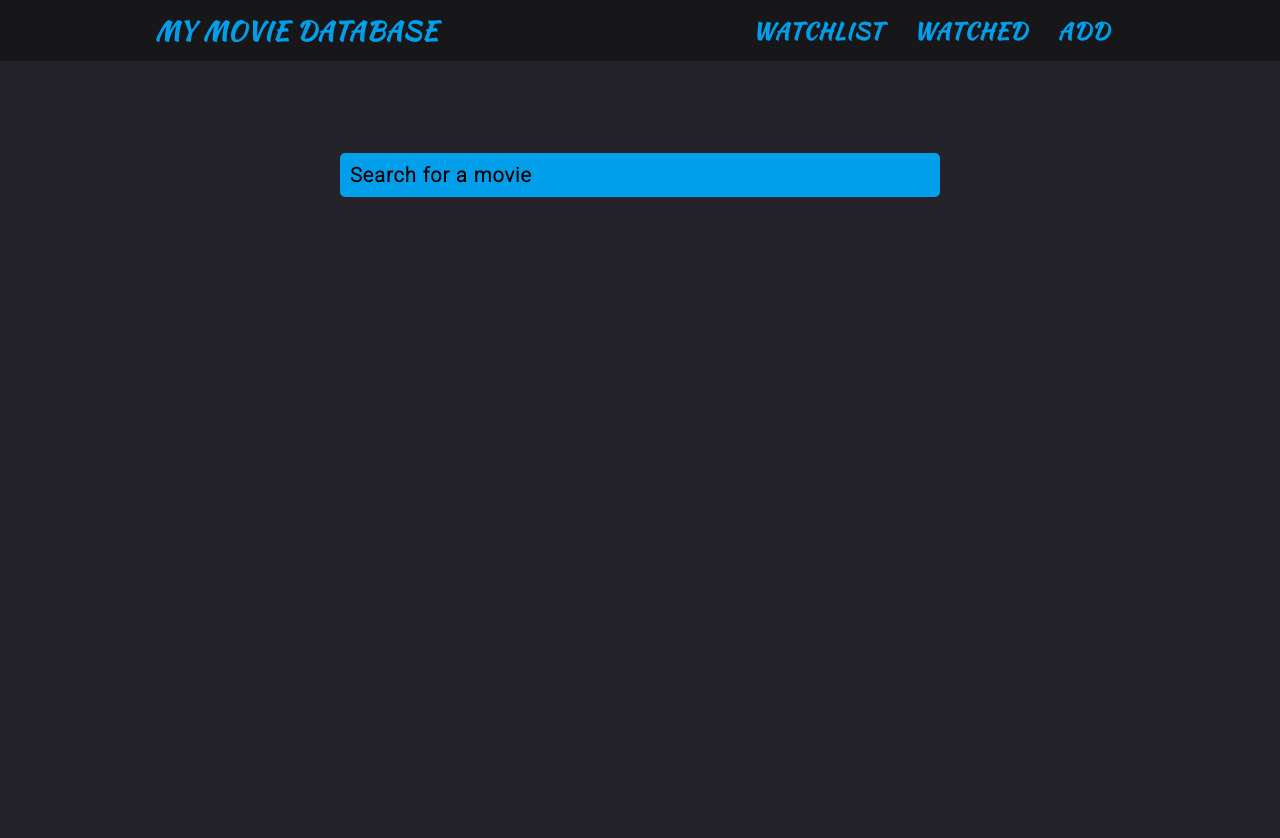
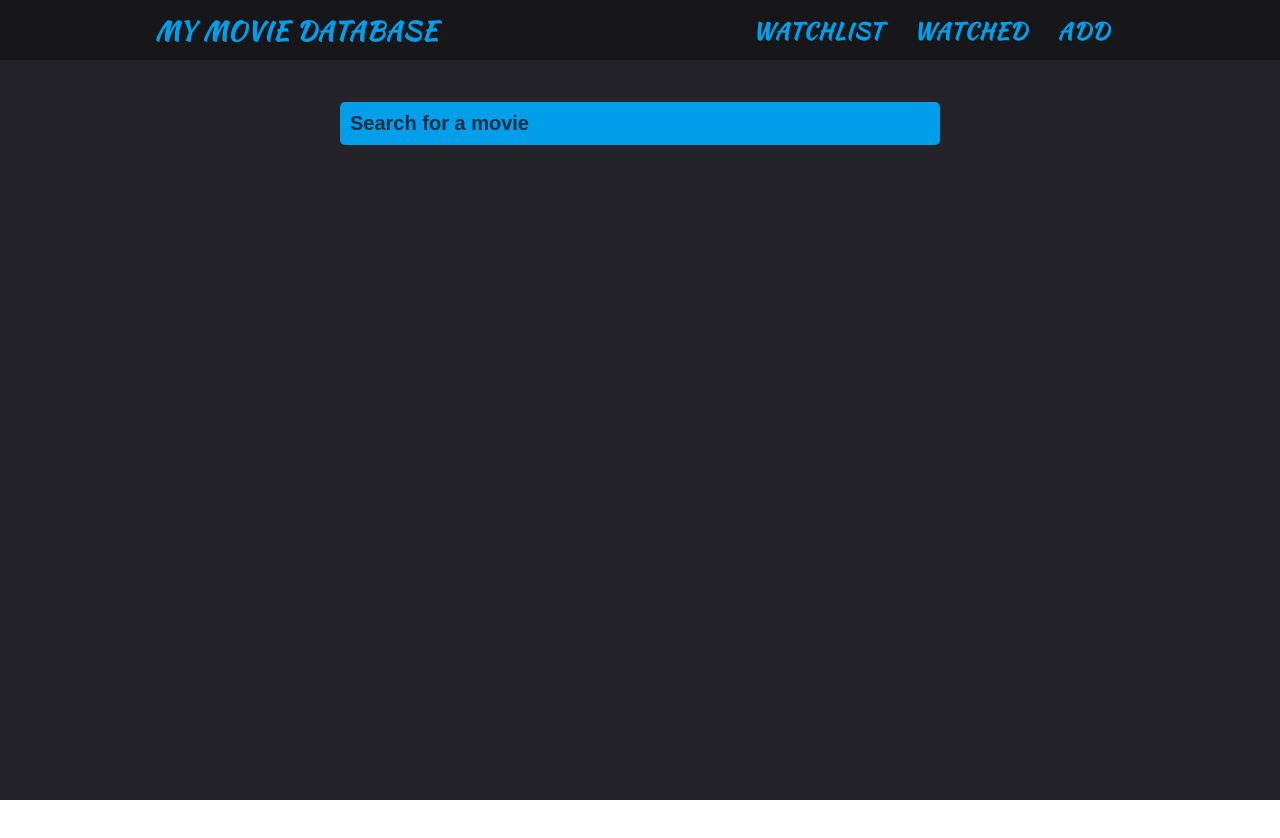
Before and after one commit to lucasli233/react-movie-watchlist-v1, a React (Create React App) app: page /add in a window 1280 px wide. Shown: the top 838 px of the page. After the commit the page ends 800 px from the top, so only its background shows below. Built offline with nearby package versions, Linux system fonts and the light colour scheme.

Commit message:
sticky navbar

```diff
--- a/src/App.css
+++ b/src/App.css
@@ -1,6 +1,6 @@
 @import url("https://fonts.googleapis.com/css2?family=Roboto:wght@300&display=swap");
 
-* {
+body {
   --darkblue: #012f47;
   --lightblue: #019fe9;
   --lightgrey: #232329;
@@ -10,8 +10,8 @@
 }
 
 .moviePage {
-  padding: 30px 0;
-  height: 95vh;
+  padding: 90px 0 0 0;
+  min-height: 100vh;
   background-color: var(--lightgrey);
 }
 
@@ -65,11 +65,14 @@ h1 {
   position: relative;
   border: 0;
   display: block;
+  background-color: var(--darkgrey);
 }
 
 .movieCard img {
   width: 100%;
   display: block;
+  background-color: var(--darkgrey);
+  color: white;
 }
 
 .movieCard .overlay {
--- a/src/components/Add.module.css
+++ b/src/components/Add.module.css
@@ -1,11 +1,11 @@
 .addPage {
-  padding: 30px 0;
+  padding: 90px 0 0 0;
   background-color: var(--lightgrey);
-  padding-bottom: 80vh;
+  min-height: 100vh;
 }
 
 .addContent {
-  padding: 50px 0;
+  /* padding: 30px 0 0 0; */
   max-width: 600px;
   margin: 0 auto;
 }
@@ -21,14 +21,14 @@ input:focus {
   padding: 10px;
   border-radius: 5px;
   border: none;
-  color: white;
+  color: var(--darkblue);
   font-size: 1.25rem;
-  font-weight: 700;
+  font-weight: 600;
 }
 
 .inputWrapper input::placeholder {
-  color: black;
-  font-weight: 700;
+  color: var(--darkblue);
+  font-weight: 600;
 }
 
 .results {
--- a/src/components/Header.module.css
+++ b/src/components/Header.module.css
@@ -2,6 +2,9 @@
 
 .navBar {
   background-color: var(--darkgrey);
+  height: 60px;
+  width: 100%;
+  position: fixed;
 }
 
 .innerContent {
--- a/src/components/MovieCard.js
+++ b/src/components/MovieCard.js
@@ -1,6 +1,5 @@
 import React from "react";
 import { MovieControls } from "./MovieControls";
-import s from "./MovieCard.module.css";
 
 export const MovieCard = ({ movie, type }) => {
   return (
--- a/src/components/MovieCard.module.css
+++ /dev/null
@@ -1,27 +0,0 @@
-.movieCard {
-  width: 100%;
-  border-radius: 5px;
-  overflow: hidden;
-  position: relative;
-  border: 0;
-  display: block;
-}
-
-.movieCard img {
-  width: 100%;
-  display: block;
-}
-
-.movieCard.overlay {
-  position: absolute;
-  top: 0;
-  left: 0;
-  width: 100%;
-  height: 100%;
-  border: 2px solid transparent;
-  transition: all 0.3s ease;
-}
-
-.movieCard:hover.overlay {
-  border: 3px solid var(--lightblue);
-}
```
Also changed, not shown: 1 other file (tests, documents, lock files or other folders).
